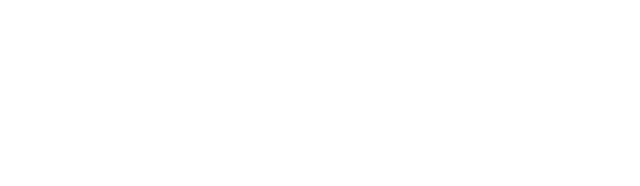
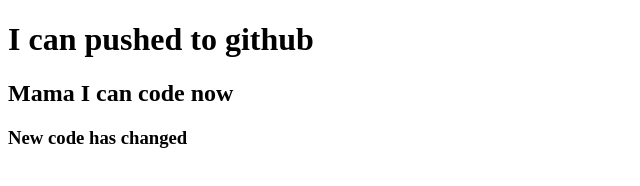
Before and after one commit to Arifstatic/my-second-repo, a plain HTML site: page index.html in a window 1280 px wide. Shown: the whole page, without its empty margins (0-640 px from the left). Drawn offline with Linux system fonts and the light colour scheme.

Commit message:
added header

```diff
--- a/index.html
+++ b/index.html
@@ -7,6 +7,8 @@
     <title>My second github repo</title>
 </head>
 <body>
-
+    <h1> I can pushed to github</h1>
+    <h2>Mama I can code now</h2>
+    <h3>New code has changed</h3>
 </body>
 </html>
```
